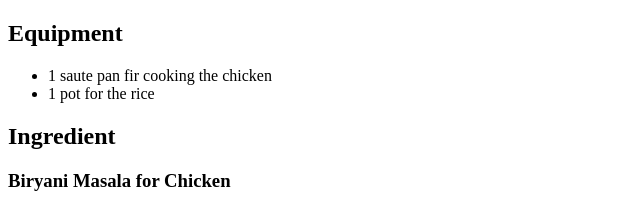
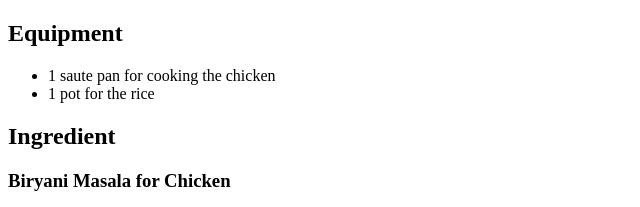
Before and after one commit to Huzaif-khan/Recipee, a plain HTML site: page index.html in a window 1280 px wide. Shown: the part 472-679 px from the top of the page, 0-640 px from the left. Drawn offline with Linux system fonts and the light colour scheme.

Commit message:
html completed

```diff
--- a/index.html
+++ b/index.html
@@ -19,7 +19,7 @@
         Equipment
     </h2>
     <ul>
-        <li>1 saute pan fir cooking the chicken</li>
+        <li>1 saute pan for cooking the chicken</li>
         <li>1 pot for the rice</li>
 
         <!--INGREDIENTS-->
```
